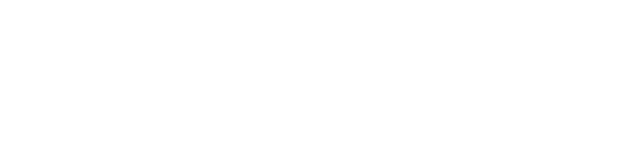
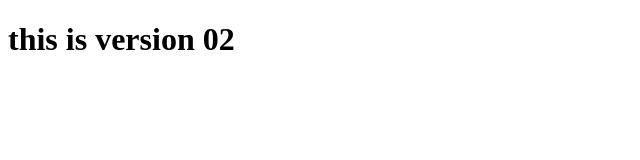
Before and after one commit to sumitpatel243/gitngithub, a plain HTML site: page index.html in a window 1280 px wide. Shown: the whole page, without its empty margins (0-640 px from the left). Drawn offline with Linux system fonts and the light colour scheme.

Commit message:
version 02

```diff
--- a/index.html
+++ b/index.html
@@ -6,6 +6,6 @@
         <title>Document</title>
 </head>
 <body>
-
+        <h1>this is version 02</h1>
 </body>
 </html>
```
